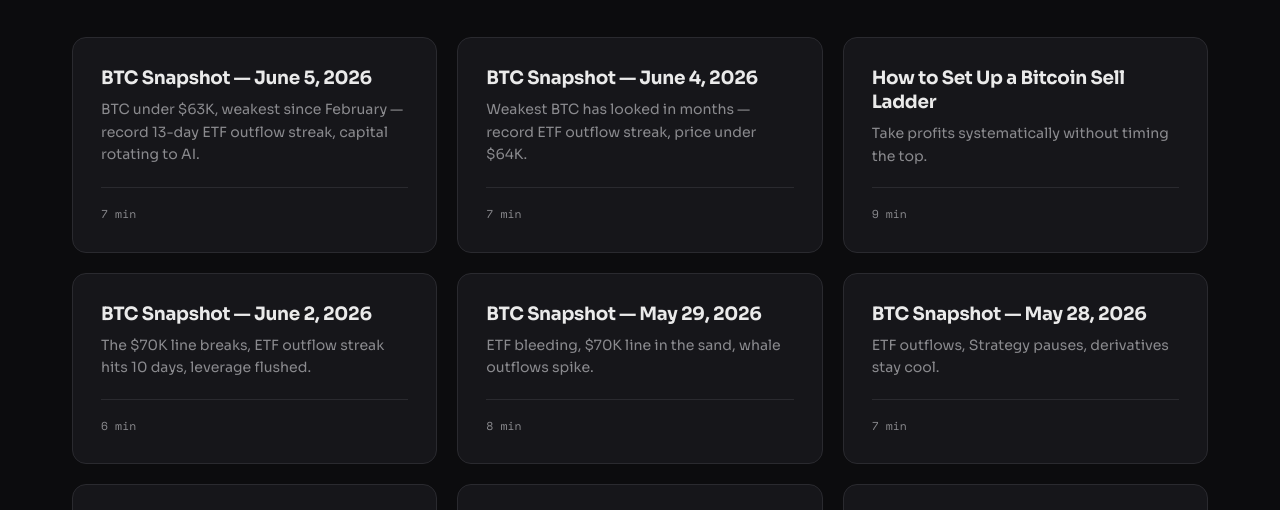
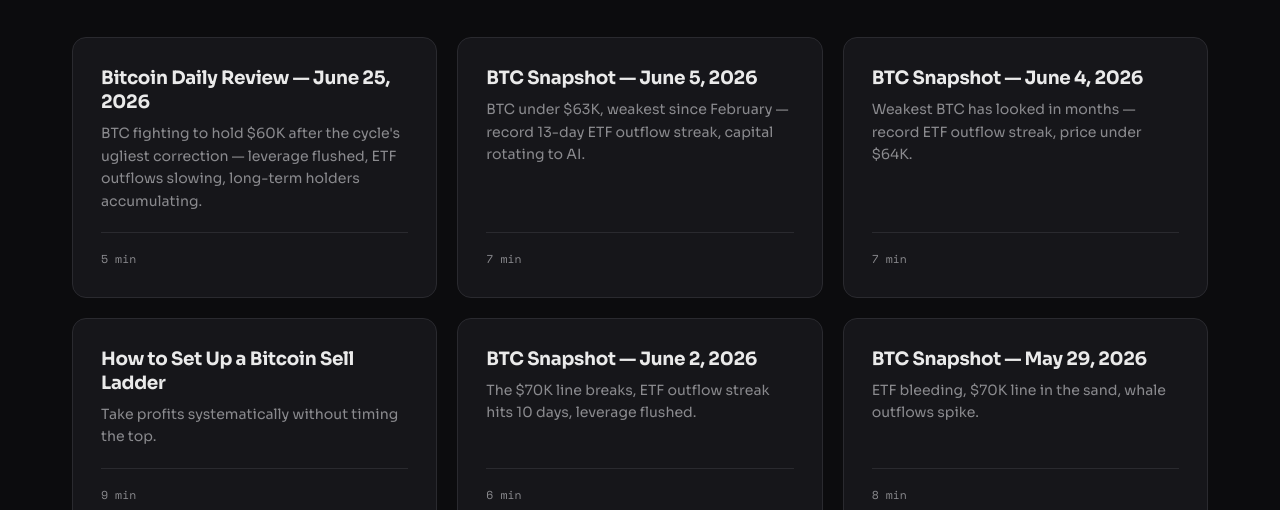
Before and after one commit to Vrynt3/vrynt, a plain HTML site: page crypto/index.html in a window 1280 px wide. Shown: the part 235-745 px from the top of the page. Drawn offline with nearby package versions, Linux system fonts and the light colour scheme; a script that the page names is missing.

Commit message:
Update index.html

```diff
--- a/crypto/index.html
+++ b/crypto/index.html
@@ -2,7 +2,8 @@
 <div class="progress-bar"></div><nav><a href="/" class="logo">vry<span>nt</span></a><button class="menu-toggle">☰</button><ul class="nav-links"><li><a href="/cars/">Car Buying</a></li><li><a href="/investing/">Investing</a></li><li><a href="/crypto/">Crypto</a></li><li><a href="/money/">Money Moves</a></li><li><a href="/tools/car-affordability-calculator/">Tools</a></li><li><a href="/about/">About</a></li></ul></nav>
 <section class="page-header"><h1>Crypto</h1><p>Practical crypto strategy for normal people. No moonboy hype, no laser eyes.</p></section>
 <section class="grid-section"><div class="article-grid">
-  <a href="/crypto/btc-snapshot-jun-5-2026/" class="card"><h3>BTC Snapshot — June 5, 2026</h3><p>BTC under $63K, weakest since February — record 13-day ETF outflow streak, capital rotating to AI.</p><div class="card-meta">7 min</div></a>
+<a href="/crypto/btc-snapshot-jun-25-2026/" class="card"><h3>Bitcoin Daily Review — June 25, 2026</h3><p>BTC fighting to hold $60K after the cycle's ugliest correction — leverage flushed, ETF outflows slowing, long-term holders accumulating.</p><div class="card-meta">5 min</div></a>
+<a href="/crypto/btc-snapshot-jun-5-2026/" class="card"><h3>BTC Snapshot — June 5, 2026</h3><p>BTC under $63K, weakest since February — record 13-day ETF outflow streak, capital rotating to AI.</p><div class="card-meta">7 min</div></a>
 <a href="/crypto/btc-snapshot-jun-4-2026/" class="card"><h3>BTC Snapshot — June 4, 2026</h3><p>Weakest BTC has looked in months — record ETF outflow streak, price under $64K.</p><div class="card-meta">7 min</div></a>
 <a href="/crypto/bitcoin-sell-ladder/" class="card"><h3>How to Set Up a Bitcoin Sell Ladder</h3><p>Take profits systematically without timing the top.</p><div class="card-meta">9 min</div></a>
 <a href="/crypto/btc-weekly-jun-2-2026/" class="card"><h3>BTC Snapshot — June 2, 2026</h3><p>The $70K line breaks, ETF outflow streak hits 10 days, leverage flushed.</p><div class="card-meta">6 min</div></a>
```
